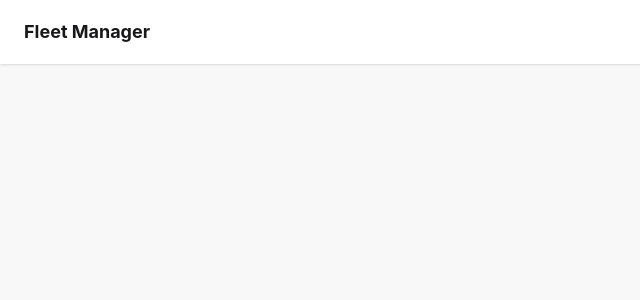
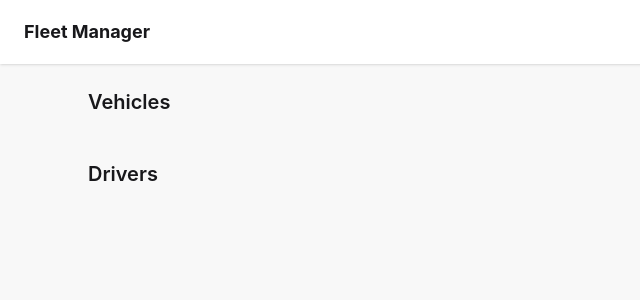
Before and after one commit to NAIT-SDEV2451/SDEV2451-Fall-2026-A01-Instructor-Examples, a React (Vite) app in the folder 2_frontend_review_start/vehiclefleet_frontend/: page / in a window 1280 px wide. Before the commit this address had no page. Shown: the top 300 px of the page, without its empty margins (0-640 px from the left). Built offline with nearby package versions, Linux system fonts and the light colour scheme.

Commit message:
class progress pushed

```diff
--- a/2_frontend_review_start/vehiclefleet_frontend/src/App.jsx
+++ b/2_frontend_review_start/vehiclefleet_frontend/src/App.jsx
@@ -6,6 +6,8 @@ import {
   Route,
   NavLink
 } from 'react-router-dom'
+
+import VehiclesAndDriversPage from './pages/VehiclesAndDriversPage'
 
 function App() {
   // wrap the entire thing in a browser router.
@@ -27,6 +29,10 @@ function App() {
           <Routes>
             {/* each route is going to have a path
             and an element which is a component */}
+            <Route
+              path="/"
+              element={<VehiclesAndDriversPage />}
+            />
           </Routes>
         </main>
       </div>
```
